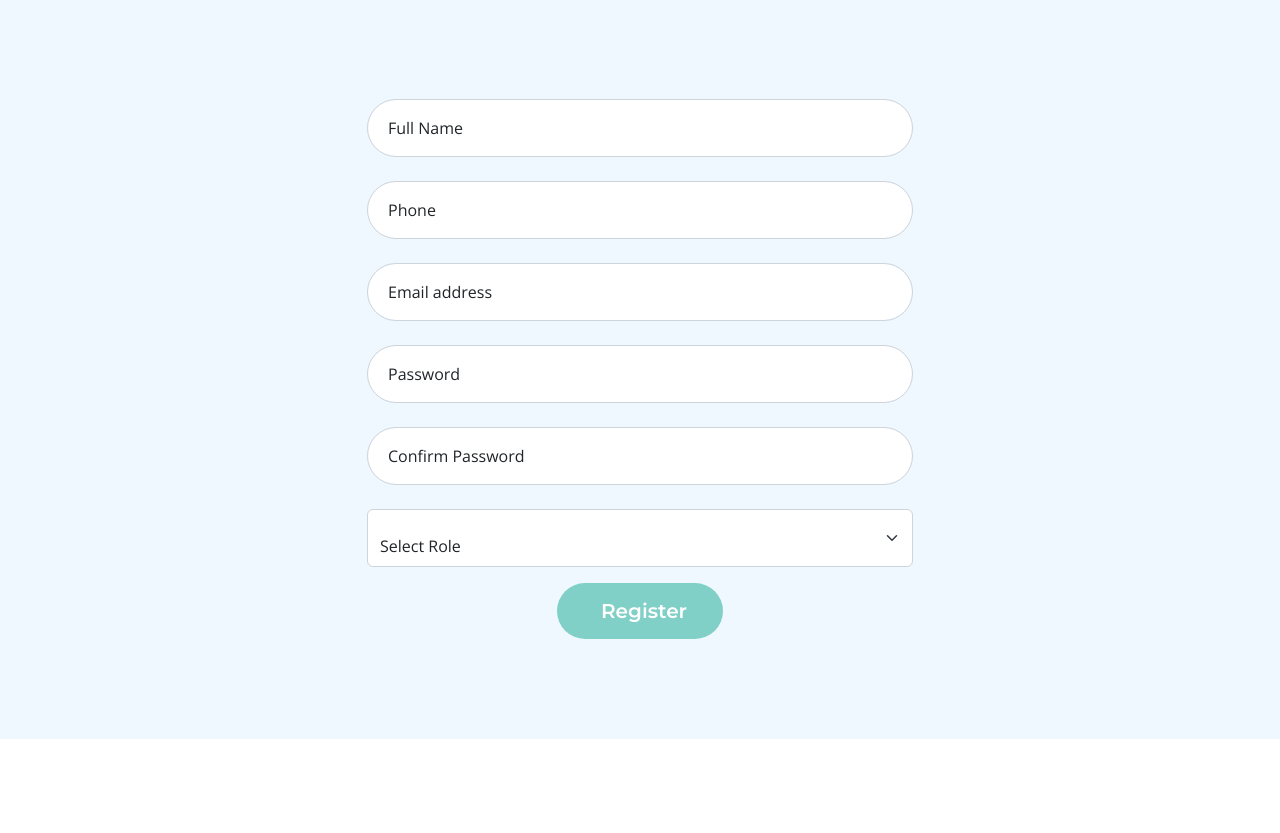
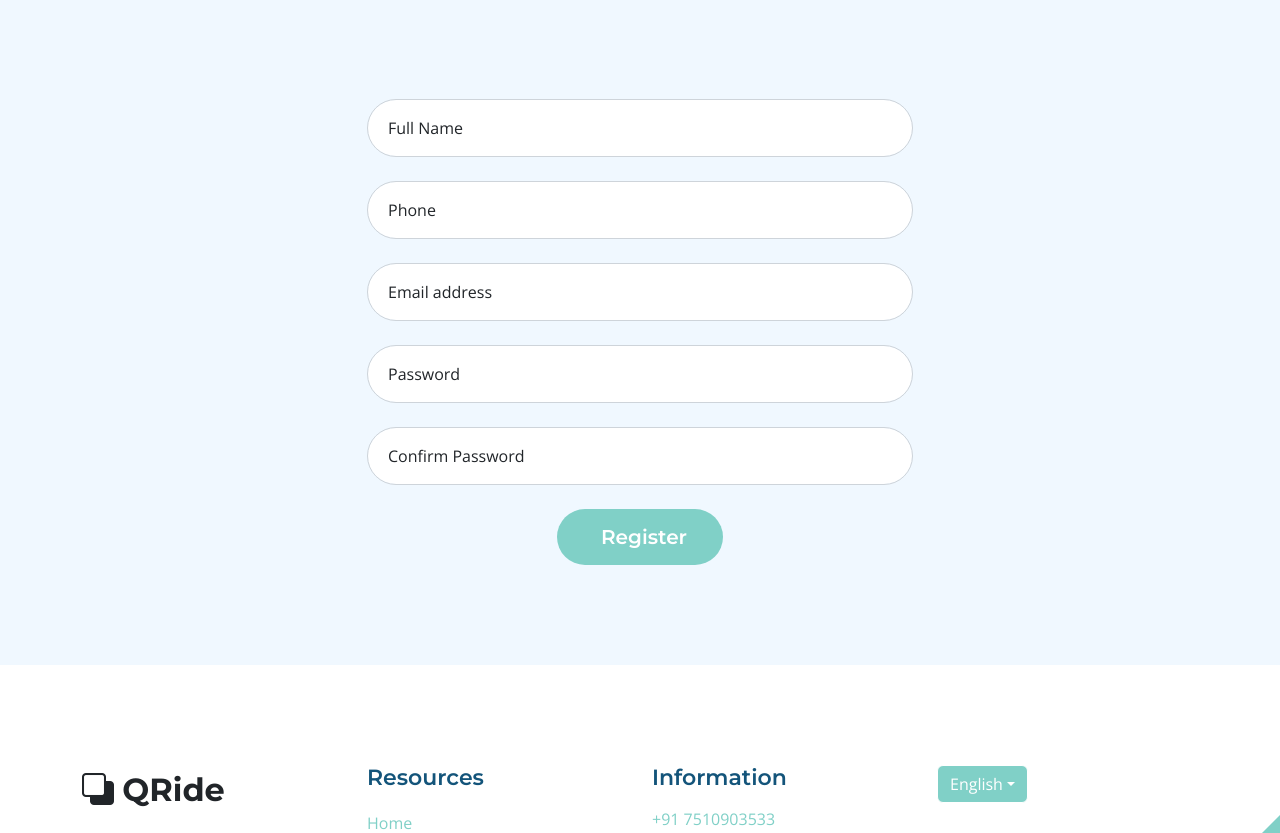
Before and after one commit to anamika-ms/QRide, a Django app: page /contact/ in a window 1280 px wide. Shown: the part 295-1128 px from the top of the page. Run offline with Django 5.2, Linux system fonts and the light colour scheme; some libraries are stand-ins or nearby versions.

Commit message:
Modified User Interface

```diff
--- a/qride/templates/contact.html
+++ b/qride/templates/contact.html
@@ -164,7 +164,7 @@ https://templatemo.com/tm-590-topic-listing
         </div>
 
         <!-- Role Selection -->
-        <div class="col-lg-12 col-12">
+        <!-- <div class="col-lg-12 col-12">
             <div class="form-floating mb-3">
                 <select name="role" id="role" class="form-select" required>
                     <option value="" disabled selected>Select Role</option>
@@ -174,7 +174,7 @@ https://templatemo.com/tm-590-topic-listing
                 </select>
 
             </div>
-        </div>
+        </div> -->
 
         <!-- Submit -->
         <div class="col-lg-4 col-12 mx-auto">
```
